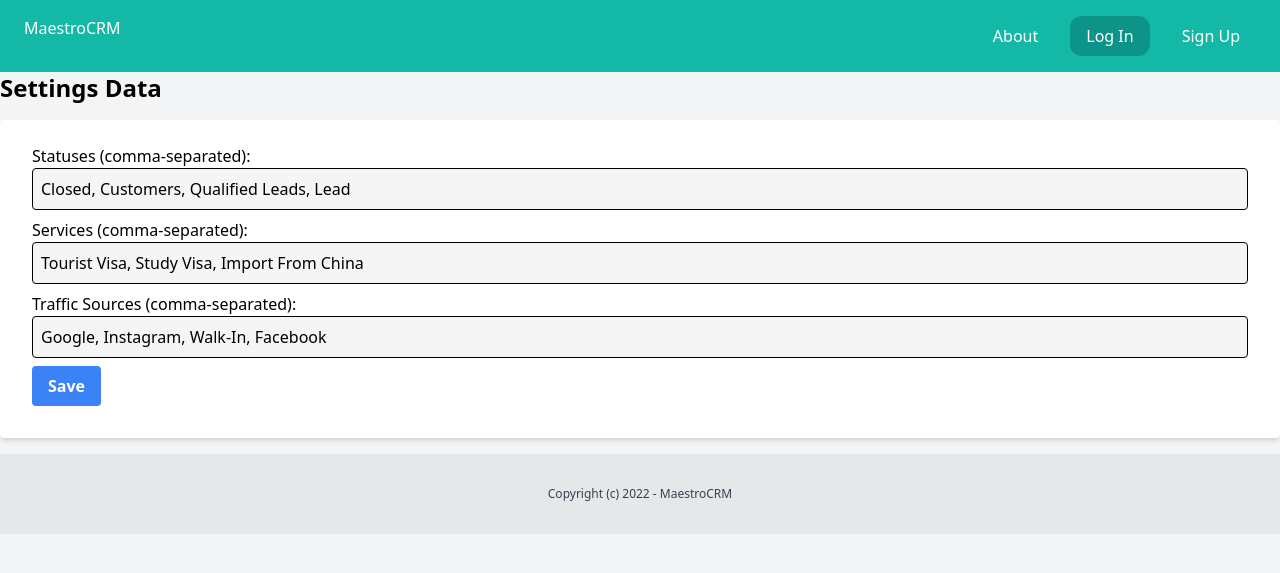
After one commit to flyefe/MaestroCRM, a Django app: page /settings/update_settings/ in a window 1280 px wide. The commit adds this page. Shown: the top 573 px of the page. Run offline with Django 5.2, Linux system fonts and the light colour scheme; data comes from the database, SQL or seed files in the repository; both versions use the stored data as it was after the commit; style sheets or scripts are compiled from the project's sources.

Commit message:
settings page updated

```diff
--- a/crm/settings/forms.py
+++ b/crm/settings/forms.py
@@ -1,15 +1,31 @@
 from django import forms
-from django.contrib.auth.models import User
-from .models import Status
+from .models import Status, Service, TrafickSource
 
-# forms.py
-
-
-class StatusForm(forms.Form):
+class UpdateSettingsForm(forms.Form):
     statuses = forms.CharField(
+        label="Statuses (comma-separated):",
         widget=forms.TextInput(attrs={
-            'placeholder': '"new", "old", "paid"',  # Placeholder text to guide users
-            'required': 'required',  # Make the field required
+            'placeholder': 'e.g., "new", "old", "paid"',
+            'class': 'form-input block w-full rounded border border-black p-2 mb-2',
+            'style': 'background-color: #f5f5f5;'
         }),
-        label="Statuses (enclose each value in quotes, separate with commas):"  # Custom label
+        required=False,
     )
+    services = forms.CharField(
+        label="Services (comma-separated):",
+        widget=forms.TextInput(attrs={
+            'placeholder': 'e.g., "Consulting", "Development"',
+            'class': 'form-input block w-full rounded border border-black p-2 mb-2',
+            'style': 'background-color: #f5f5f5;'
+        }),
+        required=False,
+    )
+    traffic_sources = forms.CharField(
+        label="Traffic Sources (comma-separated):",
+        widget=forms.TextInput(attrs={
+            'placeholder': 'e.g., "Google", "Referral"',
+            'class': 'form-input block w-full rounded border border-black p-2 mb-2',
+            'style': 'background-color: #f5f5f5;'
+        }),
+        required=False,
+    )
--- /dev/null
+++ b/crm/settings/templates/setting/update_settings.html
@@ -0,0 +1,14 @@
+{% extends 'core/base.html' %}
+
+{% block content %}
+<div class="container mx-auto">
+    <h2 class="text-2xl font-bold mb-4">Settings Data</h2>
+    <form method="post" class="bg-white shadow-md rounded px-8 pt-6 pb-8 mb-4">
+        {% csrf_token %}
+        {{ form.as_p }}
+        <button type="submit" class="bg-blue-500 hover:bg-blue-700 text-white font-bold py-2 px-4 rounded">
+            Save
+        </button>
+    </form>
+</div>
+{% endblock %}
--- a/crm/settings/urls.py
+++ b/crm/settings/urls.py
@@ -1,8 +1,8 @@
 from django.urls import path
-from .views import update_statuses
+from .views import update_settings
 
 
 
 urlpatterns = [
-    path('update-statuses/', update_statuses, name='update_statuses'),
+    path('update_settings/', update_settings, name='update_settings'),
 ]
--- a/crm/settings/views.py
+++ b/crm/settings/views.py
@@ -1,31 +1,49 @@
-import re
 from django.shortcuts import render, redirect
-from django.contrib import messages
-from .forms import StatusForm
-from .models import Status
-from django.contrib.auth.decorators import login_required
-# Create your views here.
+from .forms import UpdateSettingsForm
+from .models import Status, Service, TrafickSource
 
+def update_settings(request):
+    if request.method == 'POST':
+        form = UpdateSettingsForm(request.POST)
+        if form.is_valid():
+            # Clear all previous data
+            Status.objects.all().delete()
+            Service.objects.all().delete()
+            TrafickSource.objects.all().delete()
 
+            # Process and add new Statuses
+            statuses = form.cleaned_data['statuses']
+            if statuses:
+                status_names = {name.strip().title() for name in statuses.split(',') if name.strip()}
+                for name in status_names:
+                    Status.objects.create(name=name)
 
-def update_statuses(request):
-    if request.method == 'POST':
-        form = StatusForm(request.POST)
-        if form.is_valid():
-            # Clear all existing statuses
-            Status.objects.all().delete()
+            # Process and add new Services
+            services = form.cleaned_data['services']
+            if services:
+                service_names = {name.strip().title() for name in services.split(',') if name.strip()}
+                for name in service_names:
+                    Service.objects.create(name=name)
 
-            # Split input by commas, strip whitespace, and remove duplicates
-            status_list = form.cleaned_data['statuses'].split(',')
-            unique_statuses = set(status.strip() for status in status_list if status.strip())
+            # Process and add new Traffic Sources
+            traffic_sources = form.cleaned_data['traffic_sources']
+            if traffic_sources:
+                traffic_source_names = {name.strip().title() for name in traffic_sources.split(',') if name.strip()}
+                for name in traffic_source_names:
+                    TrafickSource.objects.create(name=name)
 
-            # Add each status to the database
-            for status_name in unique_statuses:
-                Status.objects.create(name=status_name)
+            return redirect('contact_list')  # Redirect to the desired page
+    else:
+        # Query existing values for editing
+        existing_statuses = ', '.join(Status.objects.values_list('name', flat=True))
+        existing_services = ', '.join(Service.objects.values_list('name', flat=True))
+        existing_traffic_sources = ', '.join(TrafickSource.objects.values_list('name', flat=True))
 
-            messages.success(request, "Statuses updated successfully.")
-            return redirect('add_contact')  # Replace with your redirect target
-    else:
-        form = StatusForm()
+        # Prepopulate the form with existing data
+        form = UpdateSettingsForm(initial={
+            'statuses': existing_statuses,
+            'services': existing_services,
+            'traffic_sources': existing_traffic_sources,
+        })
 
-    return render(request, 'setting/update_statuses.html', {'form': form})
+    return render(request, 'setting/update_settings.html', {'form': form})
```
Also changed, not shown: crm/core/templates/core/partials/nav.html (+6 -6 lines), crm/settings/templates/setting/update_statuses.html (deleted, +0 -13 lines), crm/db.sqlite3.
